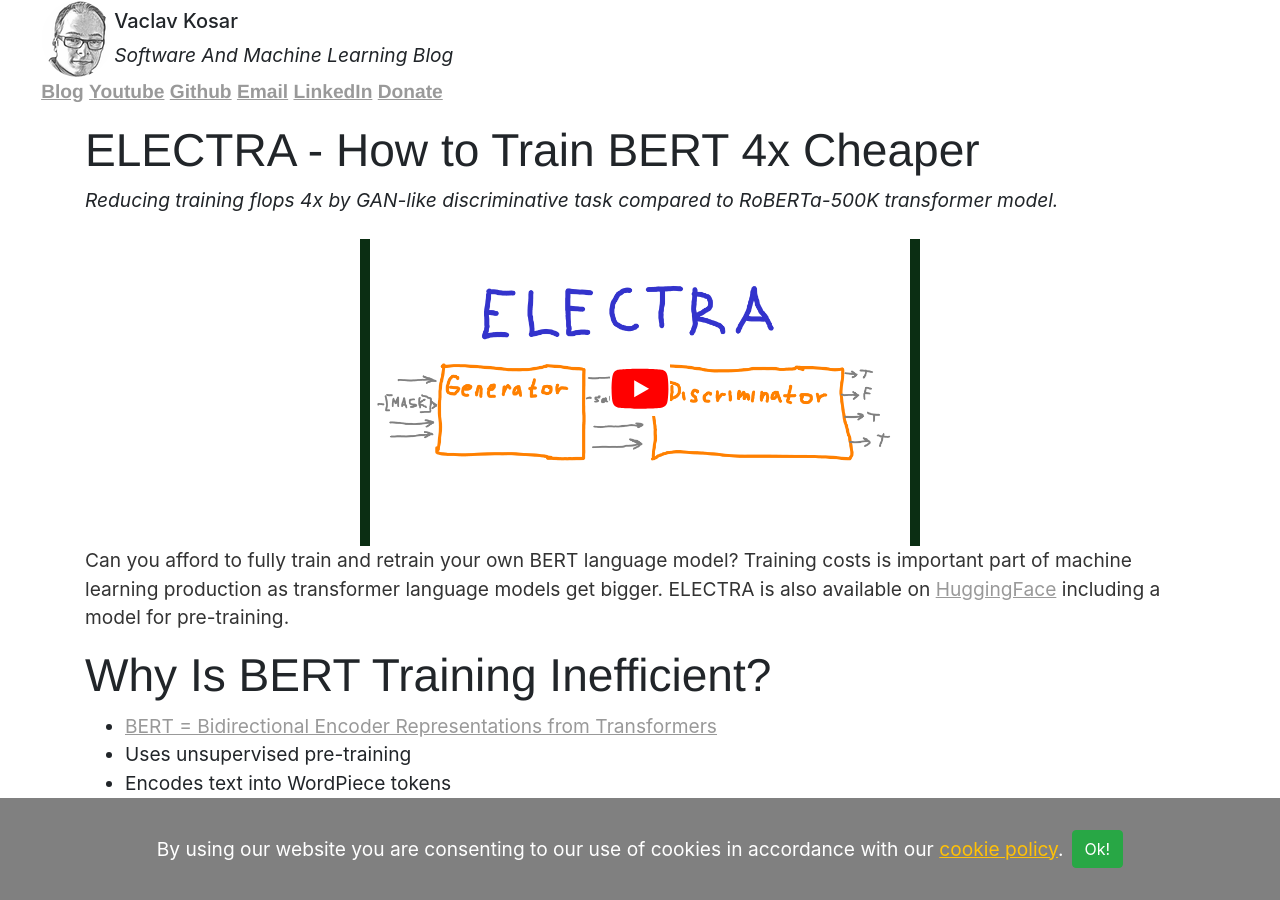
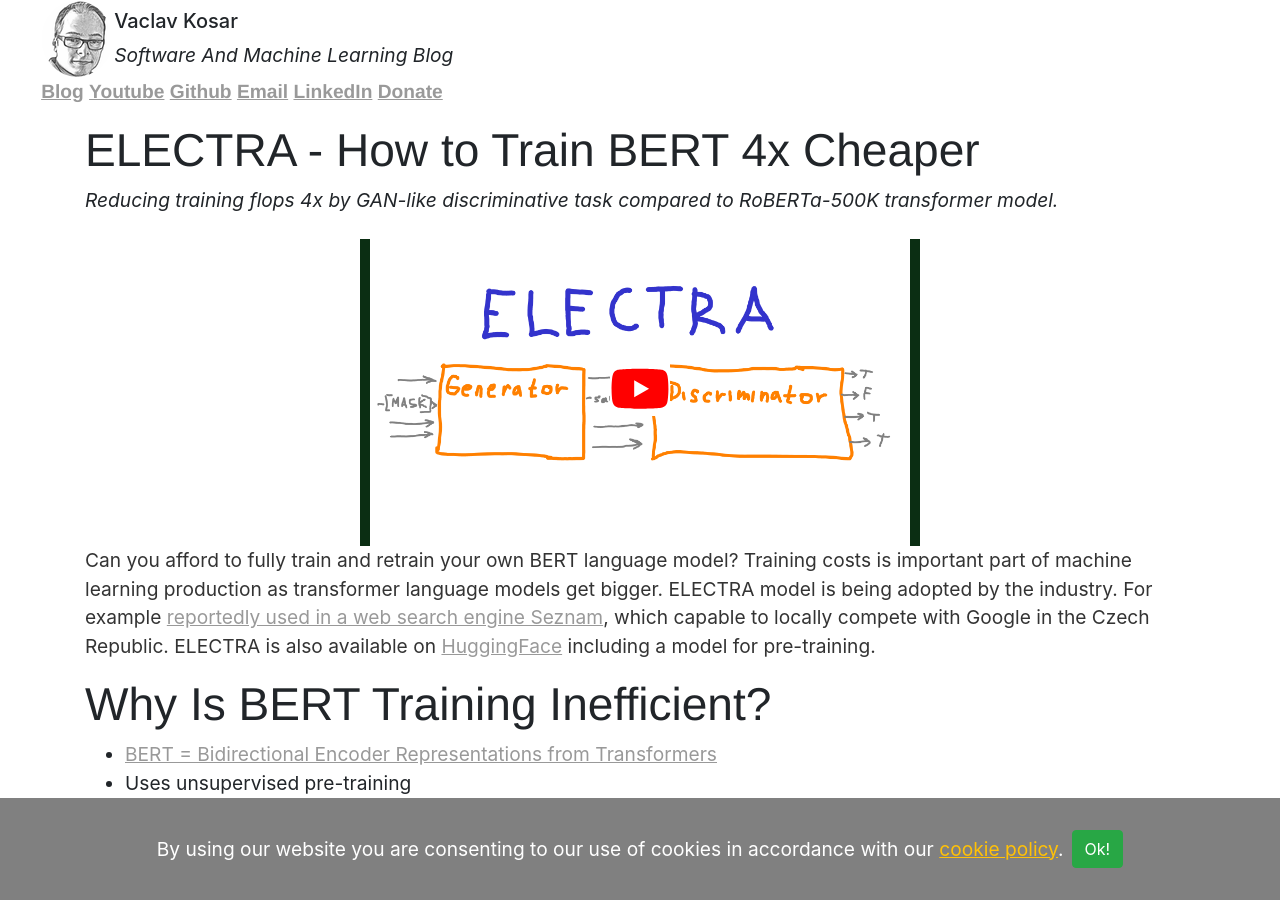
Before and after one commit to vackosar/vackosar.github.io, a Jekyll site: the page built from _posts/2021-10-04-electra-4x-cheaper-bert-training.md, in a window 1280 px wide and 900 px high. Built offline with Jekyll 4.4.1, drawn with Linux system fonts in a browser that asks for light colours.

Commit message:
link to seznam post

```diff
--- a/_posts/2021-10-04-electra-4x-cheaper-bert-training.md
+++ b/_posts/2021-10-04-electra-4x-cheaper-bert-training.md
@@ -13,6 +13,8 @@
 
 Can you afford to fully train and retrain your own BERT language model?
 Training costs is important part of machine learning production as transformer language models get bigger.
+ELECTRA model is being adopted by the industry. For example [reportedly used in a web search engine Seznam](https://www.root.cz/clanky/rychla-oprava-dotazu-ve-vyhledavaci-pomoci-neuronovych-siti/),
+which capable to locally compete with Google in the Czech Republic.
 ELECTRA is also available on [HuggingFace](https://huggingface.co/transformers/model_doc/electra.html) including a model for pre-training.
 
 
```
